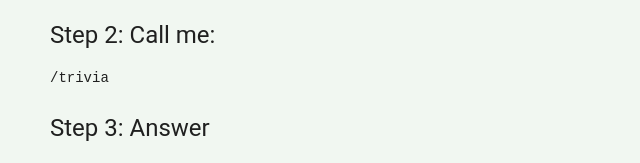
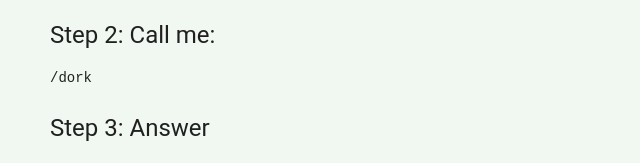
Before and after one commit to antonderegt/roxean-bot-landing-page, a plain HTML site: page index.html in a window 1280 px wide. Shown: the part 634-797 px from the top of the page, 0-640 px from the left. Drawn offline with nearby package versions, Linux system fonts and the light colour scheme.

Commit message:
Changed command to /dork

```diff
--- a/index.html
+++ b/index.html
@@ -45,7 +45,7 @@
             Step 2: Call me:
           </h4>
           <code>
-            /trivia
+            /dork
           </code>
           <h4>
             Step 3: Answer
```
